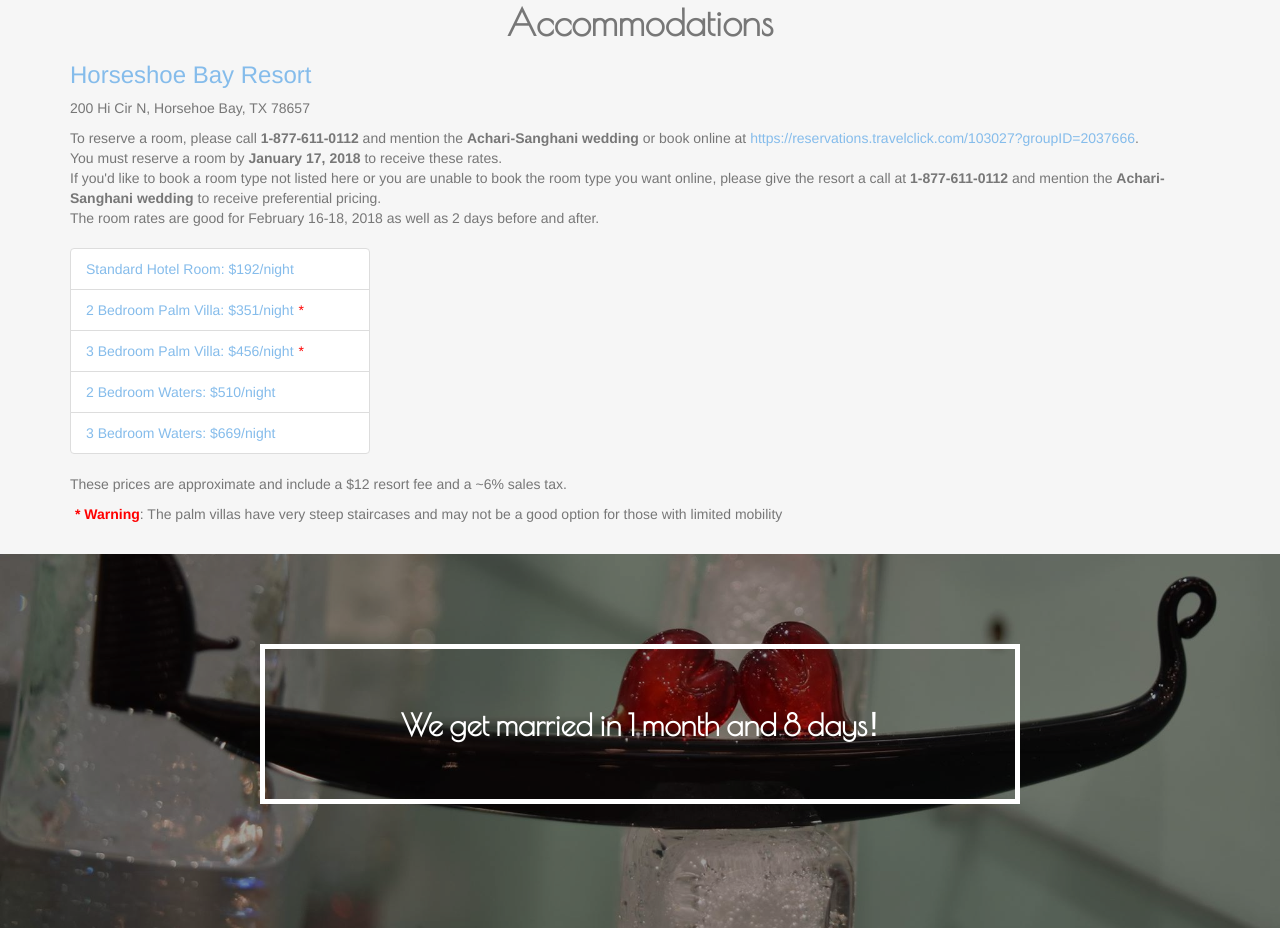
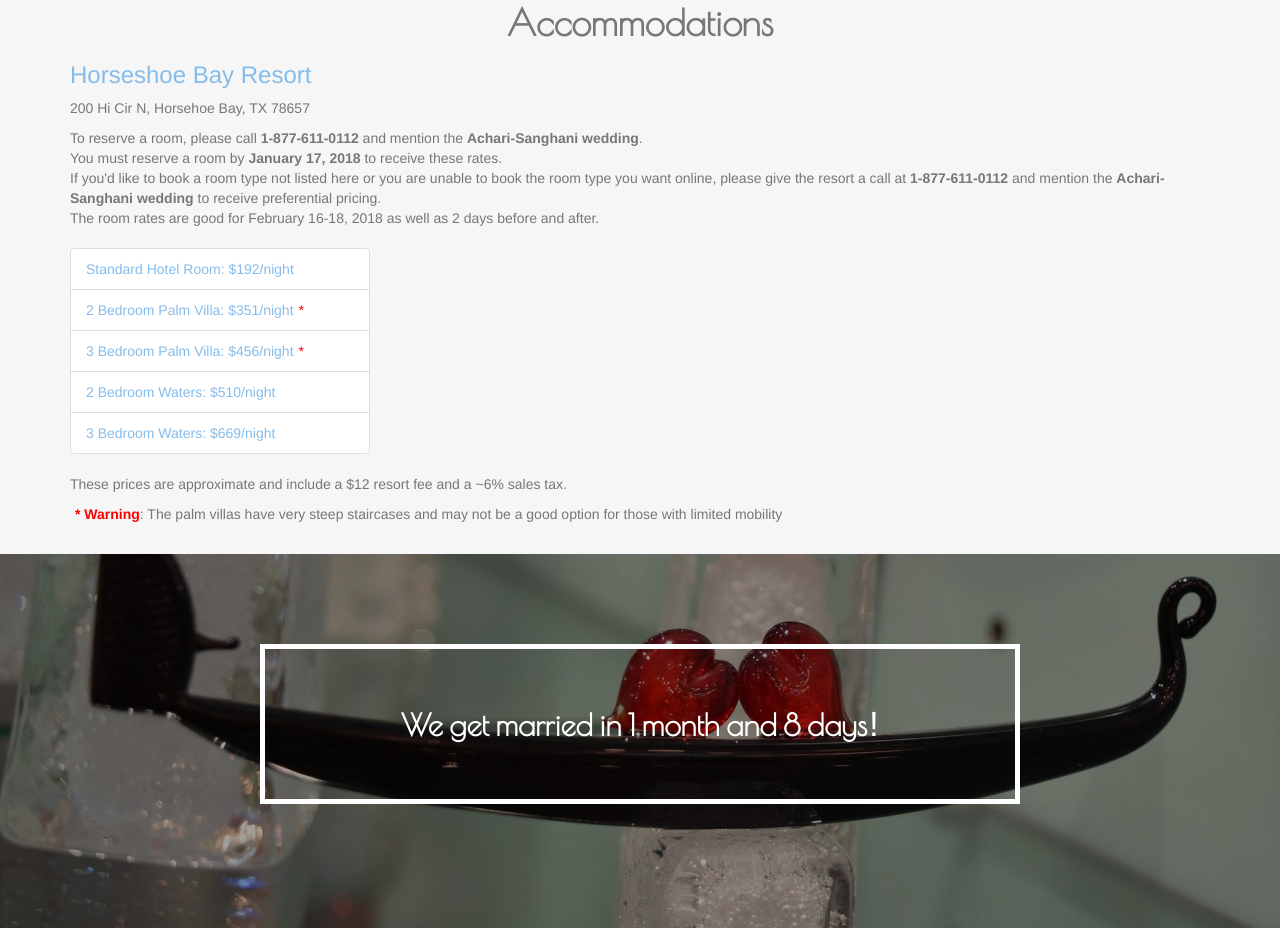
Before and after one commit to gaurav-sanghani/wedding, a plain HTML site: page static/index.html in a window 1280 px wide. Shown: the part 2138-3066 px from the top of the page. Drawn offline with nearby package versions, Linux system fonts and the light colour scheme.

Commit message:
Remove url to book hotel since it no longer works.

```diff
--- a/static/index.html
+++ b/static/index.html
@@ -172,7 +172,7 @@
               <a href="http://hsbresort.com/accommodations" target="_blank">Horseshoe Bay Resort</a>
             </h3>
             <p>200 Hi Cir N, Horsehoe Bay, TX 78657</p>
-            <div>To reserve a room, please call <strong>1-877-611-0112</strong> and mention the <strong>Achari-Sanghani wedding</strong> or book online at <a href="https://reservations.travelclick.com/103027?groupID=2037666">https://reservations.travelclick.com/103027?groupID=2037666</a>.</div>
+            <div>To reserve a room, please call <strong>1-877-611-0112</strong> and mention the <strong>Achari-Sanghani wedding</strong>.</div>
             <div>You must reserve a room by <strong>January 17, 2018</strong> to receive these rates.</div>
             <div>If you'd like to book a room type not listed here or you are unable to book the room type you want online, please give the resort a call at <strong>1-877-611-0112</strong> and mention the <strong>Achari-Sanghani wedding</strong> to receive preferential pricing.</div>
             <div>The room rates are good for February 16-18, 2018 as well as 2 days before and after.</div>
```
